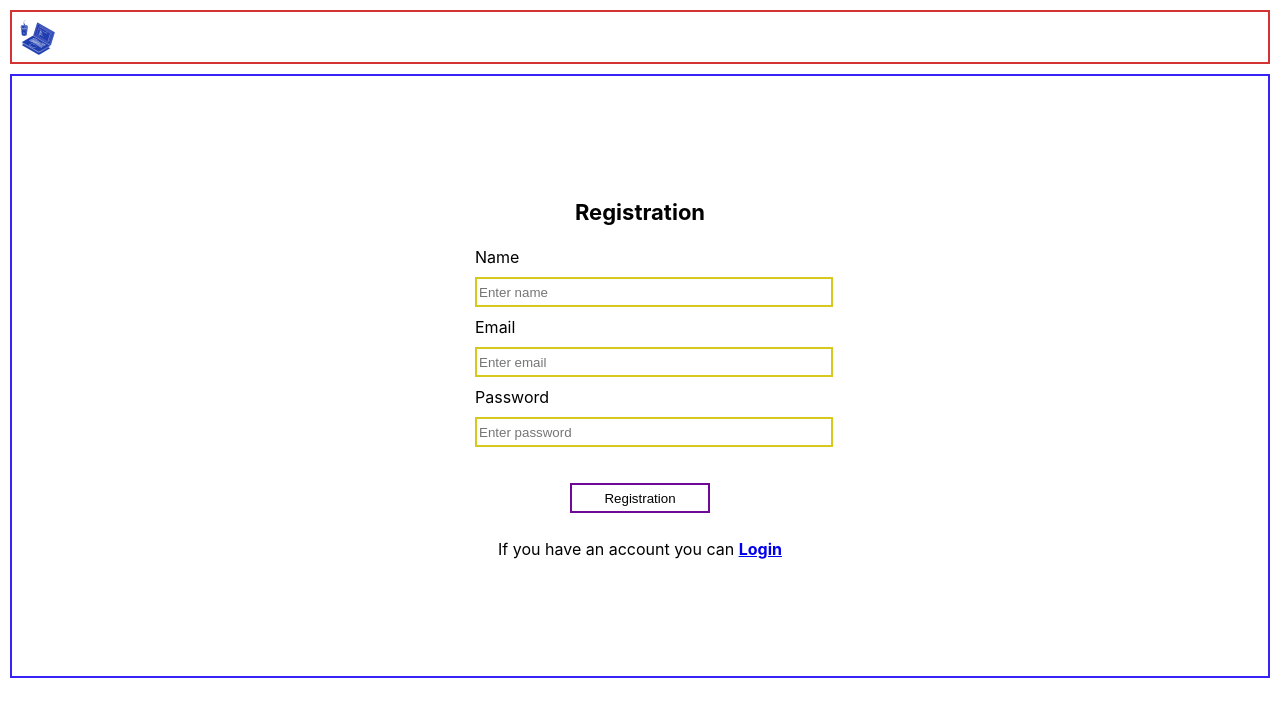
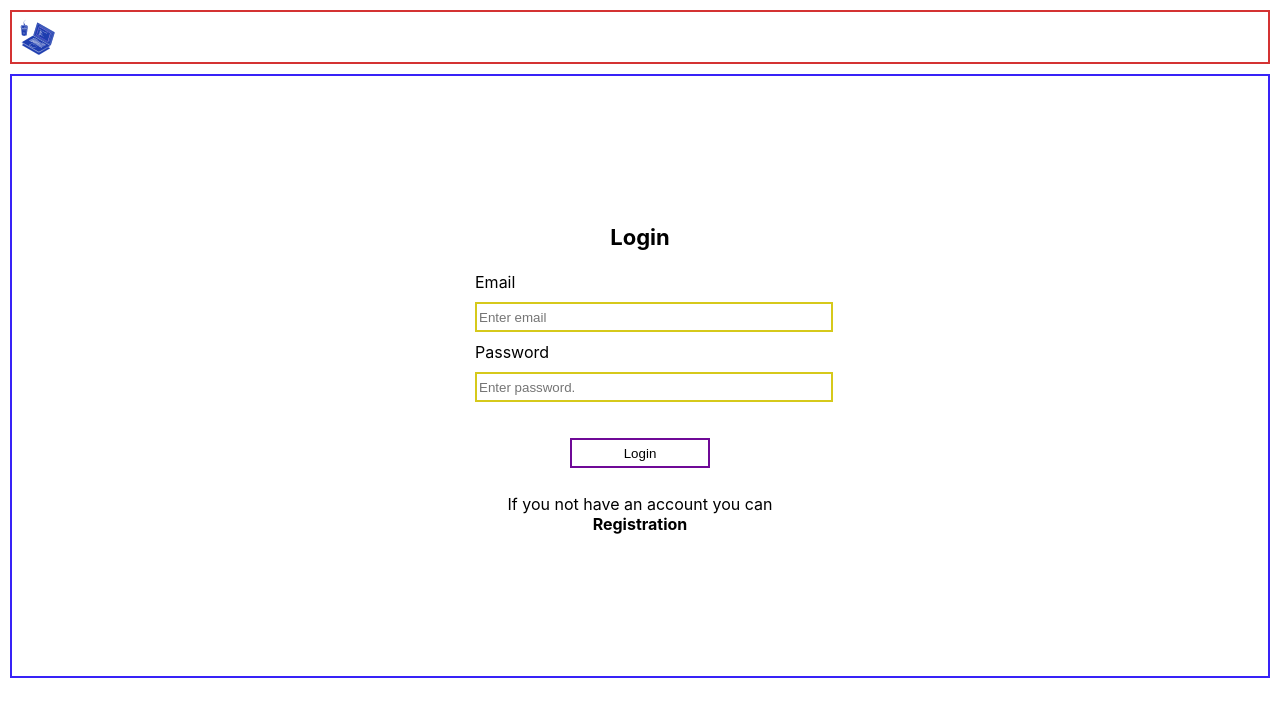
Before and after one commit to DmitryAstreiko/React-Fundamentals-10-Astreika-, a React (Create React App) app: page / in a window 1280 px wide. Shown: the top 716 px of the page. Built offline with nearby package versions, Linux system fonts and the light colour scheme.

Commit message:
Completed Module-2

```diff
--- a/src/App.jsx
+++ b/src/App.jsx
@@ -6,7 +6,7 @@ import { mockedAuthorsList, mockedCoursesList } from './constants';
 import { v4 as uuid } from 'uuid';
 import Registration from './components/Registration/Registration';
 import { Login } from './components/Login/Login';
-import { CourseInfo } from './components/CourseInfo/CourseInfo';
+import CourseInfo from './components/CourseInfo/CourseInfo';
 import { BrowserRouter, Routes, Route } from 'react-router-dom';
 import { useParams } from 'react-router';
 
@@ -15,7 +15,7 @@ function App() {
 	const [authors, setAuthors] = useState(getAuthors());
 	const [coursesItem, setCoursesItem] = useState(getCources());
 	const [allCoursesItem, setAllCoursesItem] = useState(getCources());
-	const [isRegistration, setIsRegistration] = useState(true);
+	const [userName, setUserName] = useState('Test User');
 
 	function onCreateNewCourse(newCourse) {
 		const tempArray = [...coursesItem, newCourse[0]];
@@ -23,6 +23,10 @@ function App() {
 		setCoursesItem(tempArray);
 		setAllCoursesItem(tempArray);
 		setIsShowCreateCourse(!isShowCreateCourse);
+	}
+
+	function getUserName(text) {
+		setUserName(text);
 	}
 
 	function addNewAuthors(text) {
@@ -84,37 +88,25 @@ function App() {
 	function GoToCourse() {
 		const params = useParams();
 
-		//const courseItem = allCoursesItem.filter((x) => x.id === params.courseId);
 		const courseItem = getCurrentCourse(params.courseId);
 
 		const courseAuthors = getCurrentAuthors(courseItem[0].authors);
 
-		return <CourseInfo courseItem={courseItem} courseAuthors={courseAuthors} />;
+		return (
+			<CourseInfo
+				courseItem={courseItem}
+				courseAuthors={courseAuthors}
+				userName={userName}
+			/>
+		);
 	}
-	/*{isShowCreateCourse ? (
-				<CreateCourse
-					itemAuthors={authors}
-					changeIsShowCreateCourse={changeIsShowCreateCourse}
-					addNewAuthors={addNewAuthors}
-					onCreateNewCourse={onCreateNewCourse}
-				/>
-			) : (
-				<Courses
-					items={coursesItem}
-					itemAuthors={authors}
-					changeIsShowCreateCourse={changeIsShowCreateCourse}
-					onSearchCourses={onSearchCourses}
-				/>
-			)}
-			<div>
-			{isRegistration && <Registration />}
-		</div>*/
+
 	return (
 		<BrowserRouter>
 			<Routes>
-				<Route path='/' element={<Registration />} />
+				<Route path='/' element={<Login />} />
 				<Route path='registration' element={<Registration />} />
-				<Route path='login' element={<Login />} />
+				<Route path='login' element={<Login userName={getUserName} />} />
 				<Route path='courses/:courseId' element={<GoToCourse />} />
 				<Route
 					path='courses/add'
@@ -124,6 +116,7 @@ function App() {
 							changeIsShowCreateCourse={changeIsShowCreateCourse}
 							addNewAuthors={addNewAuthors}
 							onCreateNewCourse={onCreateNewCourse}
+							userName={userName}
 						/>
 					}
 				/>
@@ -131,10 +124,11 @@ function App() {
 					path='courses'
 					element={
 						<Courses
-							items={coursesItem}
+							courseItems={coursesItem}
 							itemAuthors={authors}
 							changeIsShowCreateCourse={changeIsShowCreateCourse}
 							onSearchCourses={onSearchCourses}
+							userName={userName}
 						/>
 					}
 				/>
--- a/src/components/CourseInfo/CourseInfo.jsx
+++ b/src/components/CourseInfo/CourseInfo.jsx
@@ -4,8 +4,9 @@ import { useNavigate } from 'react-router-dom';
 import getCourseDuration from '../../helpers/getCourseDuration';
 import Header from '../Header/Header';
 import formatCreationDate from '../../helpers/formatCreationDate';
+import PropTypes from 'prop-types';
 
-export function CourseInfo(props) {
+function CourseInfo(props) {
 	let navigate = useNavigate();
 
 	function showCourses() {
@@ -14,7 +15,7 @@ export function CourseInfo(props) {
 
 	return (
 		<div>
-			<Header />
+			<Header userName={props.userName} />
 			<div className='CourseInfoMain'>
 				<Button
 					type='button'
@@ -51,3 +52,10 @@ export function CourseInfo(props) {
 		</div>
 	);
 }
+
+CourseInfo.propTypes = {
+	courseItem: PropTypes.array,
+	userName: PropTypes.string,
+};
+
+export default CourseInfo;
--- a/src/components/Courses/Courses.jsx
+++ b/src/components/Courses/Courses.jsx
@@ -1,4 +1,4 @@
-import React, { useState } from 'react';
+import React, { useState, useEffect } from 'react';
 import '../../App.css';
 import SearchBar from './components/SearchBar/SearchBar';
 import CourseCard from './components/CourseCard/CourseCard';
@@ -7,6 +7,7 @@ import getCourseDuration from '../../helpers/getCourseDuration';
 import formatCreationDate from '../../helpers/formatCreationDate';
 import Header from '../Header/Header';
 import { useNavigate } from 'react-router-dom';
+import PropTypes from 'prop-types';
 
 function Courses(props) {
 	const [itemAuthors] = useState(props.itemAuthors);
@@ -37,9 +38,16 @@ function Courses(props) {
 		return resAuthors;
 	}
 
+	useEffect(() => {
+		const currentToken = localStorage.getItem('courseUserToken');
+		if (currentToken === null) {
+			navigate(`/login`);
+		}
+	});
+
 	return (
 		<div>
-			<Header />
+			<Header isRegistration={false} userName={props.userName} />
 			<div className='CoursesMain'>
 				<div className='CoursesSearchAddCourse'>
 					<SearchBar onSearchCourse={onSearchCourse} />
@@ -51,7 +59,7 @@ function Courses(props) {
 						/>
 					</div>
 				</div>
-				{props.items.map((item, index) => (
+				{props.courseItems.map((item, index) => (
 					<CourseCard
 						key={index}
 						id={item.id}
@@ -67,4 +75,19 @@ function Courses(props) {
 	);
 }
 
+Courses.propTypes = {
+	itemAuthors: PropTypes.array,
+	userName: PropTypes.string,
+	//courseItems: PropTypes.object,
+
+	/*courseItems: React.PropTypes.shape({
+		id: React.PropTypes.string,
+		title: React.PropTypes.string,
+		description: React.PropTypes.string,
+		duration: React.PropTypes.string,
+		creationDate: React.PropTypes.string,
+		authors: React.PropTypes.string,
+	}),*/
+};
+
 export default Courses;
--- a/src/components/CreateCourse/CreateCourse.jsx
+++ b/src/components/CreateCourse/CreateCourse.jsx
@@ -25,7 +25,7 @@ function CreateCourse(props) {
 		setTitleCourse(text);
 	}
 
-	function onCreateCourse(id) {
+	function onCreateCourse() {
 		if (checkFields()) {
 			props.onCreateNewCourse(prepareCourse());
 			navigate(`/courses`);
@@ -99,7 +99,7 @@ function CreateCourse(props) {
 
 	return (
 		<div>
-			<Header />
+			<Header userName={props.userName} />
 			<div className='CreateCourseMain'>
 				<label className='CreateCourseLabels'>Title</label>
 				<div className='CreateCourseTitle'>
--- a/src/components/Header/Header.jsx
+++ b/src/components/Header/Header.jsx
@@ -2,17 +2,25 @@ import React from 'react';
 import { Logo } from './components/Logo/Logo';
 import Button from '../../common/Button/Button';
 import '../../App.css';
+import { useNavigate } from 'react-router-dom';
 
 function Header(props) {
+	let navigate = useNavigate();
+
+	function onLogout() {
+		localStorage.removeItem('courseUserToken');
+		navigate(`/login`);
+	}
+
 	return (
 		<div className='HeaderMain'>
 			<Logo />
 			{!props.isRegistration && (
 				<div>
 					<label style={{ margin: '0 50px 0 0' }}>
-						<b>Dzmitry</b>
+						<b>{props.userName}</b>
 					</label>
-					<Button buttonText='Logout' type='button' />
+					<Button buttonText='Logout' type='button' onButtonPress={onLogout} />
 				</div>
 			)}
 		</div>
--- a/src/components/Login/Login.jsx
+++ b/src/components/Login/Login.jsx
@@ -5,7 +5,7 @@ import Input from '../../common/Input/Inpit';
 import { useNavigate } from 'react-router-dom';
 import Header from '../Header/Header';
 
-export function Login() {
+export function Login(props) {
 	const [emailUser, setEmailUser] = useState(null);
 	const [passUser, setPassUser] = useState(null);
 	let navigate = useNavigate();
@@ -23,8 +23,31 @@ export function Login() {
 		setPassUser(text);
 	}
 
-	function onSubmit(event) {
-		alert(event.text);
+	async function onSubmit(event) {
+		event.preventDefault();
+
+		const newUser = {
+			password: passUser,
+			email: emailUser,
+		};
+
+		const response = await fetch('http://localhost:4000/login', {
+			method: 'POST',
+			body: JSON.stringify(newUser),
+			headers: {
+				'Content-Type': 'application/json',
+			},
+		});
+
+		const result = await response.json();
+
+		if (result.successful === true) {
+			localStorage.setItem('courseUserToken', result.result);
+			navigate(`/courses`);
+			props.userName(result.user.name);
+		} else {
+			alert('The username or password is incorrect');
+		}
 	}
 
 	return (
--- a/src/components/Registration/Registration.jsx
+++ b/src/components/Registration/Registration.jsx
@@ -2,13 +2,14 @@ import React, { useState } from 'react';
 import '../../App.css';
 import Button from '../../common/Button/Button';
 import Input from '../../common/Input/Inpit';
-import { Link } from 'react-router-dom';
+import { Link, useNavigate } from 'react-router-dom';
 import Header from '../Header/Header';
 
 function Registration() {
 	const [loginUser, setLoginUser] = useState(null);
 	const [passUser, setPassUser] = useState(null);
 	const [emailUser, setEmailUser] = useState(null);
+	let navigate = useNavigate();
 
 	function onChangeLogin(text) {
 		setLoginUser(text);
@@ -32,16 +33,30 @@ function Registration() {
 		return true;
 	}
 
-	function onSubmit(event) {
-		if (!chekingFields) {
-			const newUser = {
-				loginUser,
-				passUser,
-				emailUser,
-			};
+	async function onSubmit(event) {
+		//if (chekingFields) {
+		event.preventDefault();
 
-			//alert(event.text);
+		const newUser = {
+			name: loginUser,
+			password: passUser,
+			email: emailUser,
+		};
+
+		const response = await fetch('http://localhost:4000/register', {
+			method: 'POST',
+			body: JSON.stringify(newUser),
+			headers: {
+				'Content-Type': 'application/json',
+			},
+		});
+
+		const result = await response.json();
+
+		if (result.successful === true) {
+			navigate(`/login`);
 		}
+		//}
 	}
 
 	return (
```
Also changed, not shown: src/components/Courses/components/CourseCard/CourseCard.jsx (+9 -0 lines).
